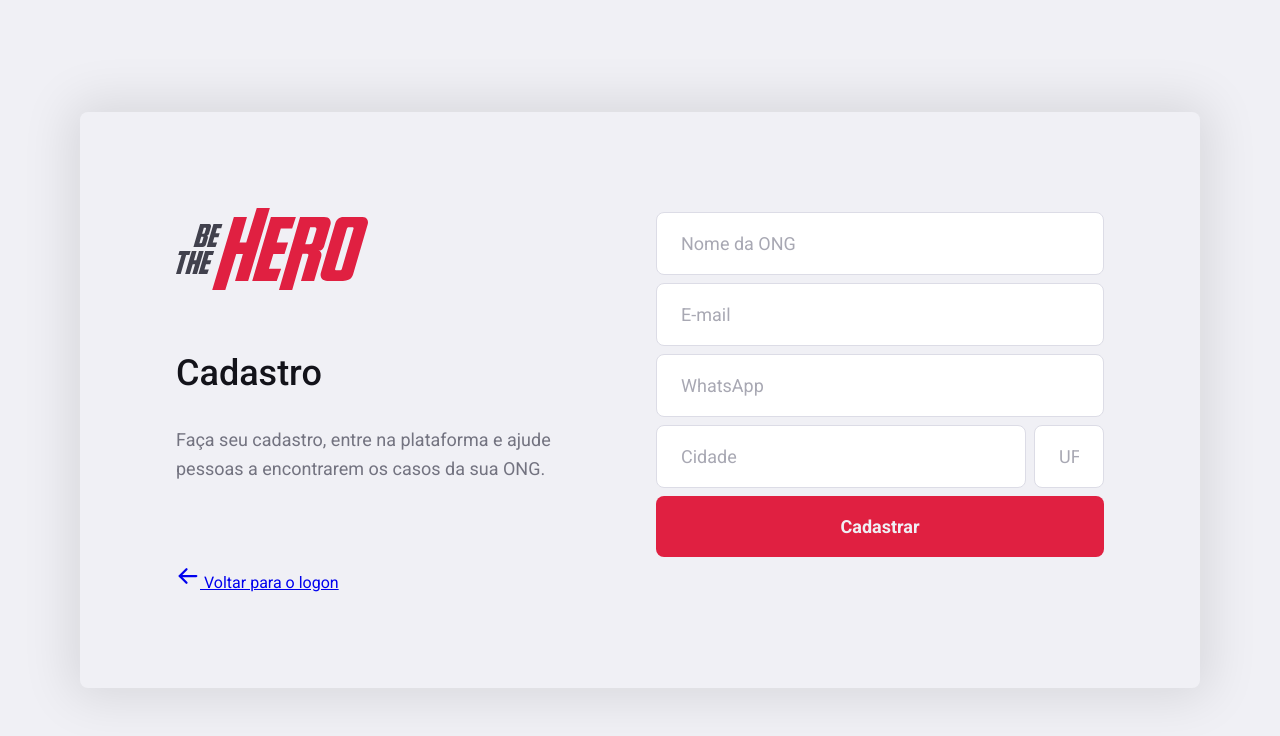
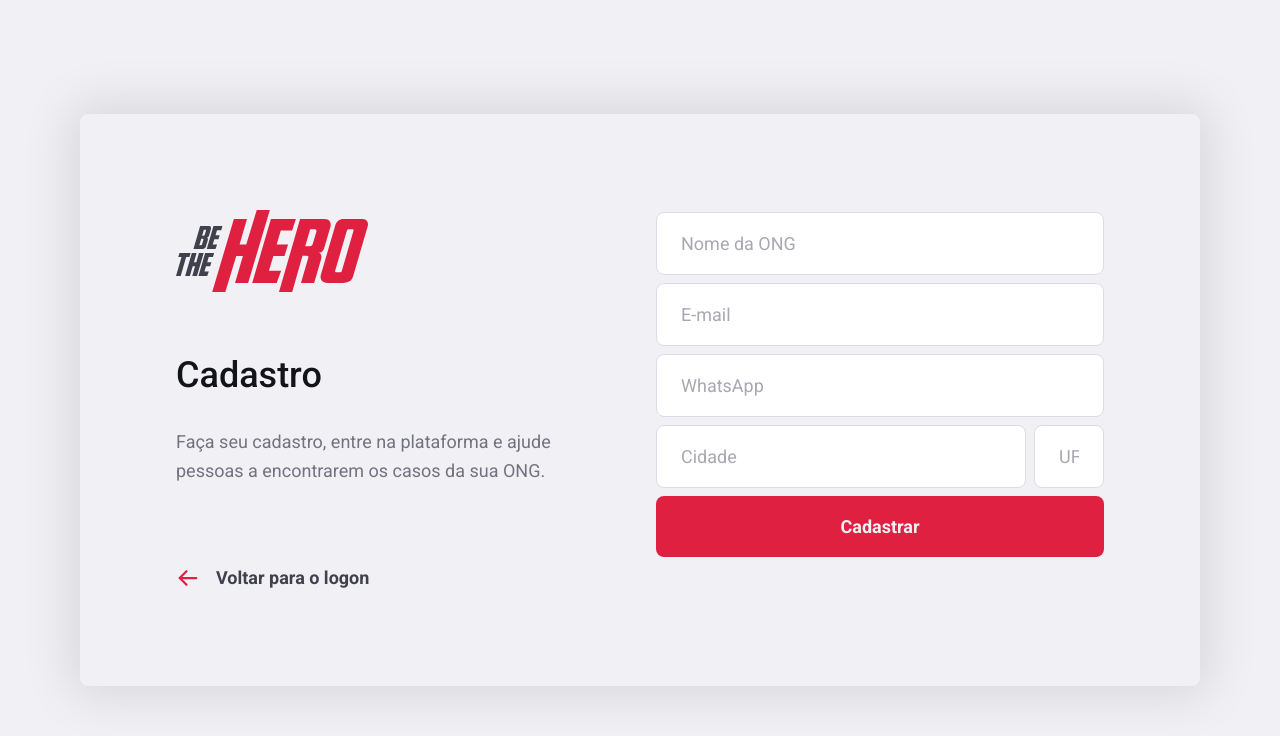
Before and after one commit to GustavoSilv4/BeTheHero-Rocketseat, a React (Vite) app: page /register in a window 1280 px wide. Shown: the top 736 px of the page. Built offline with nearby package versions, Linux system fonts and the light colour scheme.

Commit message:
style: change button to anchor and remove text decoration

```diff
--- a/src/pages/Home/styles.ts
+++ b/src/pages/Home/styles.ts
@@ -1,3 +1,4 @@
+import { NavLink } from 'react-router-dom'
 import styled from 'styled-components'
 
 export const Container = styled.div`
@@ -27,11 +28,12 @@ export const NavBar = styled.nav`
   gap: 1.5rem;
 `
 
-export const NewCaseButton = styled.button`
+export const NewCaseButton = styled(NavLink)`
   padding: 1.3rem 3rem;
   border: none;
   border-radius: 8px;
   cursor: pointer;
+  text-decoration: none;
 
   font-size: 1.125rem;
   font-weight: bold;
--- a/src/pages/Login/styles.ts
+++ b/src/pages/Login/styles.ts
@@ -21,13 +21,14 @@ export const Logon = styled.div`
     margin-bottom: 2rem;
   }
 
-  > button {
+  > a {
     display: flex;
     align-items: center;
     gap: 1rem;
 
     cursor: pointer;
     border: none;
+    text-decoration: none;
 
     font-size: 1.125rem;
     font-weight: bold;
--- a/src/pages/Register/styles.ts
+++ b/src/pages/Register/styles.ts
@@ -39,7 +39,7 @@ export const InfoContainer = styled.div`
     color: ${(props) => props.theme['text-primary']};
   }
 
-  > button {
+  > a {
     display: flex;
     align-items: center;
     border: none;
@@ -48,6 +48,7 @@ export const InfoContainer = styled.div`
     cursor: pointer;
     font-size: 1.125rem;
     font-weight: bold;
+    text-decoration: none;
 
     color: ${(props) => props.theme['title-secondary']};
 
--- a/src/pages/RegisterNewCase/styles.ts
+++ b/src/pages/RegisterNewCase/styles.ts
@@ -39,12 +39,13 @@ export const InfoContainer = styled.div`
     color: ${(props) => props.theme['text-primary']};
   }
 
-  > button {
+  > a {
     display: flex;
     align-items: center;
     border: none;
     gap: 1rem;
 
+    text-decoration: none;
     cursor: pointer;
     font-size: 1.125rem;
     font-weight: bold;
```
